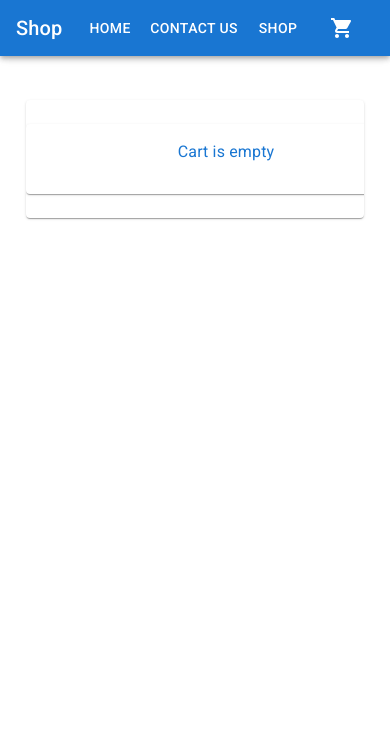
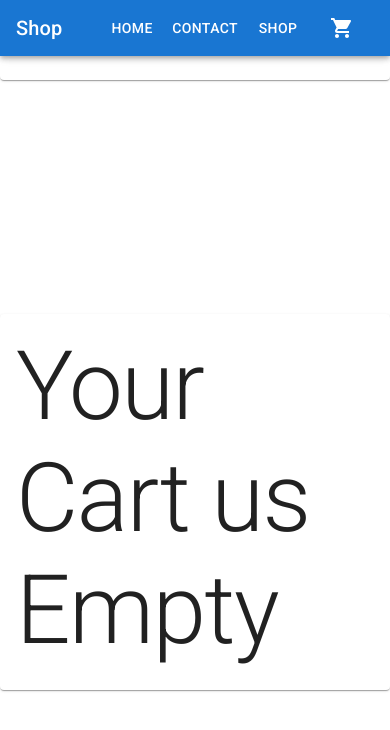
Before and after one commit to sid10297/shopping, a React (Create React App) app in the folder frontend/: page /cart in a window 390 px wide. Shown: the top 730 px of the page. Built offline with nearby package versions, Linux system fonts and the light colour scheme; data requests are answered from the project's data file.

Commit message:
Make cart screen responsive

```diff
--- a/frontend/src/Components/CartProduct.jsx
+++ b/frontend/src/Components/CartProduct.jsx
@@ -11,7 +11,7 @@ import {
 import { useContext } from "react";
 import { CartContext } from "../Contexts/CartContext";
 
-const CartProduct = ({ product, quantity, cartItems }) => {
+const CartProduct = ({ product, quantity }) => {
   const { increaseQuantity, decreaseQuantity, removeItem } =
     useContext(CartContext);
 
@@ -27,29 +27,23 @@ const CartProduct = ({ product, quantity, cartItems }) => {
 
   return (
     <>
-      <Grid item xs={12} sm={12} lg={6} margin={2}>
+      <Grid item xs={12} sm={6} md={6} lg={4} xl={3}>
         <Card
           sx={{
-            width: 650,
-            height: "100%",
-            minWidth: "150px",
-            justifyContent: "space-between",
-            textAlign: "left",
+            width: "auto",
           }}
         >
           <CardMedia
             style={{ objectFit: "cover" }}
             component="img"
-            height="300px"
+            height="400px"
             image={product.image}
           />
           <CardContent>
-            <Typography gutterBottom variant="h5" component="div">
+            <Typography gutterBottom variant="h5">
               {product.product}
             </Typography>
-            <Typography variant="body2" color="text.secondary">
-              {product.price} Rs
-            </Typography>
+            <Typography variant="h6">{product.price} Rs</Typography>
           </CardContent>
           <CardActions>
             <div
@@ -57,7 +51,6 @@ const CartProduct = ({ product, quantity, cartItems }) => {
                 display: "flex",
                 justifyContent: "space-between",
                 width: "100%",
-                padding: "1rem",
               }}
             >
               <div
@@ -93,7 +86,7 @@ const CartProduct = ({ product, quantity, cartItems }) => {
                   color="warning"
                   onClick={removeItemFromCart}
                 >
-                  Remove From Cart &nbsp; <RemoveShoppingCart />
+                  &nbsp; <RemoveShoppingCart />
                 </Button>
               </div>
             </div>
--- a/frontend/src/Constants/navBar.js
+++ b/frontend/src/Constants/navBar.js
@@ -1,7 +1,7 @@
 const appTitle = "Shop";
 const home = "Home";
 const shop = "Shop";
-const contactUs = "Contact Us";
+const contactUs = "Contact";
 const cart = "Cart";
 
 export { appTitle, home, shop, contactUs, cart };
--- a/frontend/src/Screens/Cart.jsx
+++ b/frontend/src/Screens/Cart.jsx
@@ -31,46 +31,24 @@ const Cart = () => {
   };
   return (
     <>
-      <Container maxWidth="lg" style={{ marginTop: "100px" }}>
-        <Card sx={{ margin: "10px" }}>
-          <Grid container justifyContent="left" position="relative">
-            {cartItems.length > 0 ? (
-              cartItems.map((_product) => (
+      <Card>
+        <Grid container marginTop={10} spacing={2}>
+          {cartItems.length > 0 && (
+            <>
+              {cartItems.map((_product) => (
                 <CartProduct
                   product={_product.product}
                   key={_product.product.id}
                   quantity={_product.quantity}
                 />
-              ))
-            ) : (
-              <Grid container justifyContent="center">
-                <Grid item xs={12} sm={6} md={3} margin={3}>
+              ))}
+              <Grid marginTop={3} padding={3} item xs={12}>
                 <Card
                   sx={{
-                      height: "100%",
-                      minWidth: "400px",
+                    display: "flex",
+                    justifyContent: "center",
+                    alignItems: "center",
                     textAlign: "center",
-                      justifyContent: "center",
-                    }}
-                  >
-                    <CardContent>
-                      <Typography gutterBottom variant="body1" color="primary">
-                        Cart is empty
-                      </Typography>
-                    </CardContent>
-                  </Card>
-                </Grid>
-              </Grid>
-            )}
-            {cartItems.length > 0 && (
-              <Grid container justifyContent="right">
-                <Grid item position="absolute" top={20} marginRight={2}>
-                  <Card
-                    style={{
-                      height: "100%",
-                      textAlign: "left",
-                      justifyContent: "center",
-                      minWidth: "400px",
                   }}
                 >
                   <CardContent>
@@ -86,11 +64,27 @@ const Cart = () => {
                   </CardContent>
                 </Card>
               </Grid>
-              </Grid>
+            </>
           )}
         </Grid>
       </Card>
-      </Container>
+
+      {cartItems.length < 1 && (
+        <Grid
+          container
+          height="100vh"
+          justifyContent="center"
+          alignItems="center"
+        >
+          <Grid item>
+            <Card>
+              <CardContent>
+                <Typography variant="h1">Your Cart us Empty</Typography>
+              </CardContent>
+            </Card>
+          </Grid>
+        </Grid>
+      )}
     </>
   );
 };
```
Lines whose indentation alone changed are shown as unchanged.
